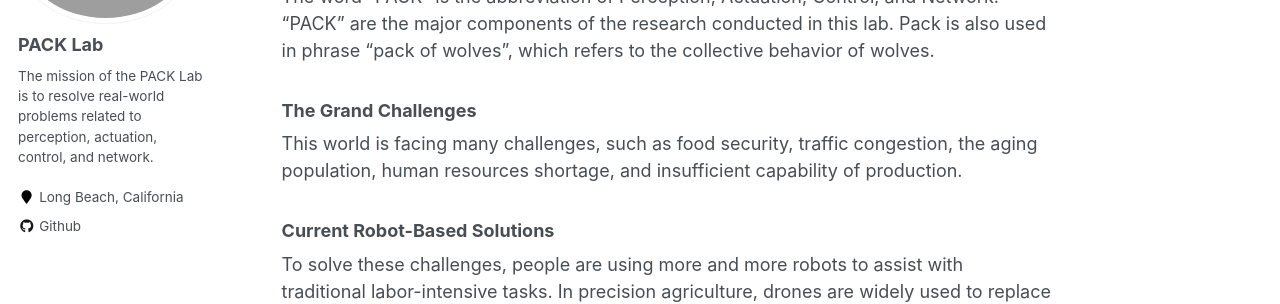
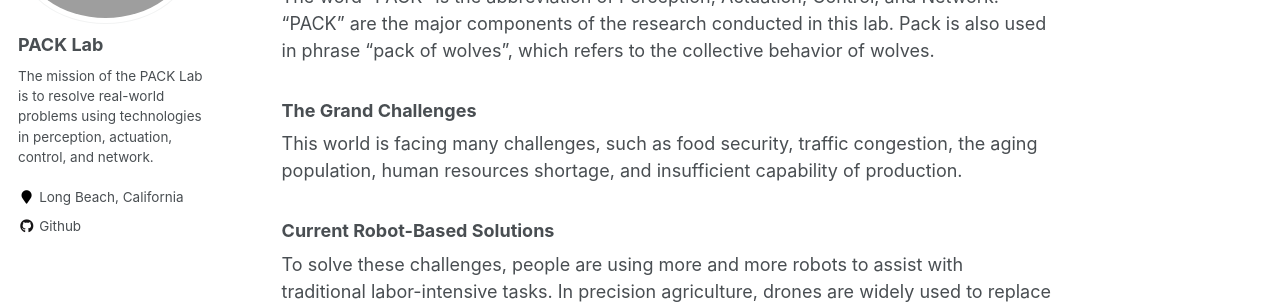
Before and after one commit to pack-lab/pack-lab.github.io, a Jekyll site: the page built from _pages/about.md, in a window 1280 px wide. Shown: the part 228-532 px from the top of the page. Built offline with Jekyll 4.4.1, drawn with Linux system fonts in a browser that asks for light colours.

Commit message:
Update _config.yml

```diff
--- a/_config.yml
+++ b/_config.yml
@@ -82,7 +82,7 @@ analytics:
 author:
   name             : "PACK Lab"
   avatar           : "PACK-logo.png"
-  bio              : "The mission of the PACK Lab is to resolve real-world problems related to perception, actuation, control, and network. "
+  bio              : "The mission of the PACK Lab is to resolve real-world problems using technologies in perception, actuation, control, and network. "
   location         : "Long Beach, California"
   employer         :
   pubmed           :
```
